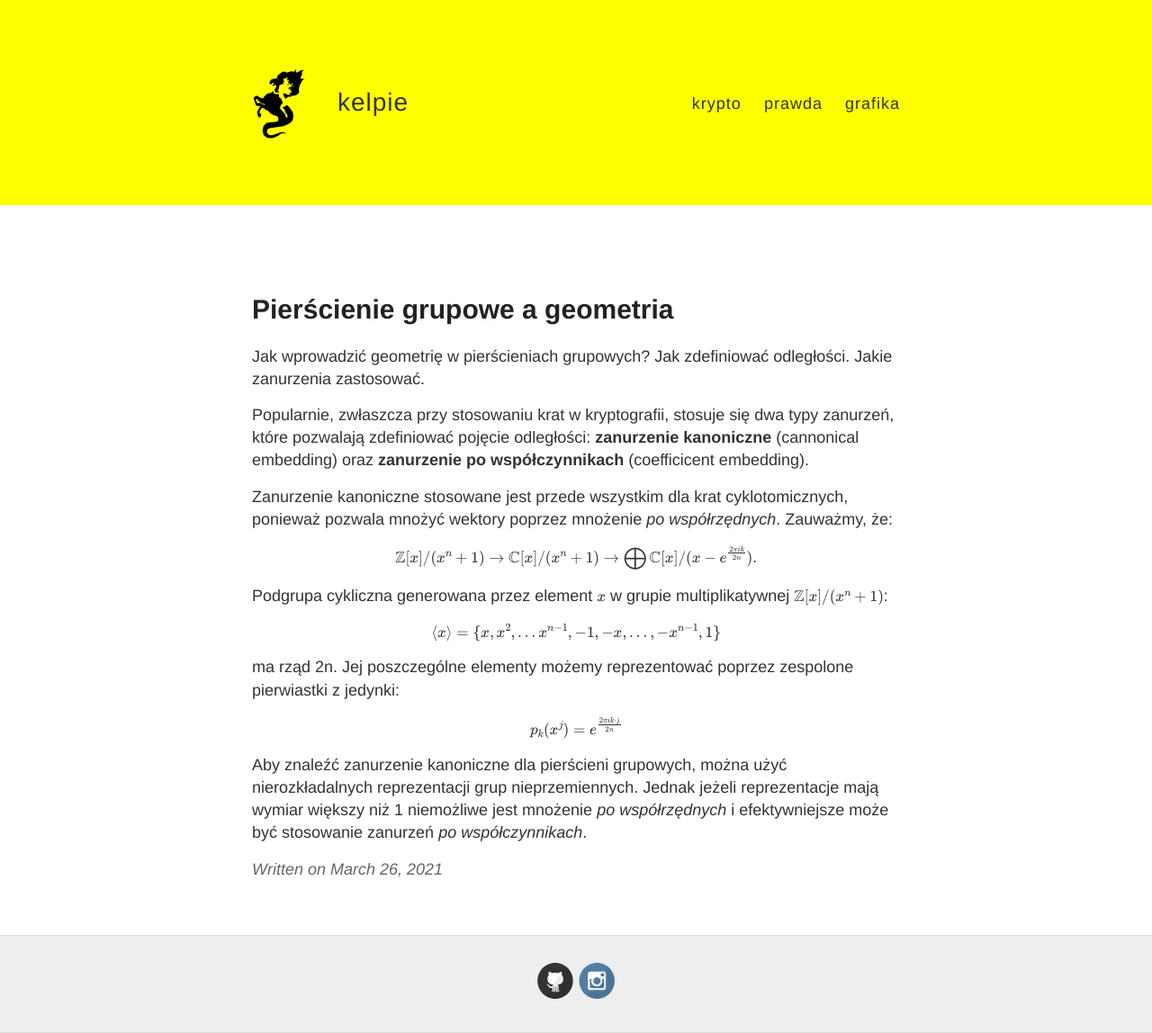
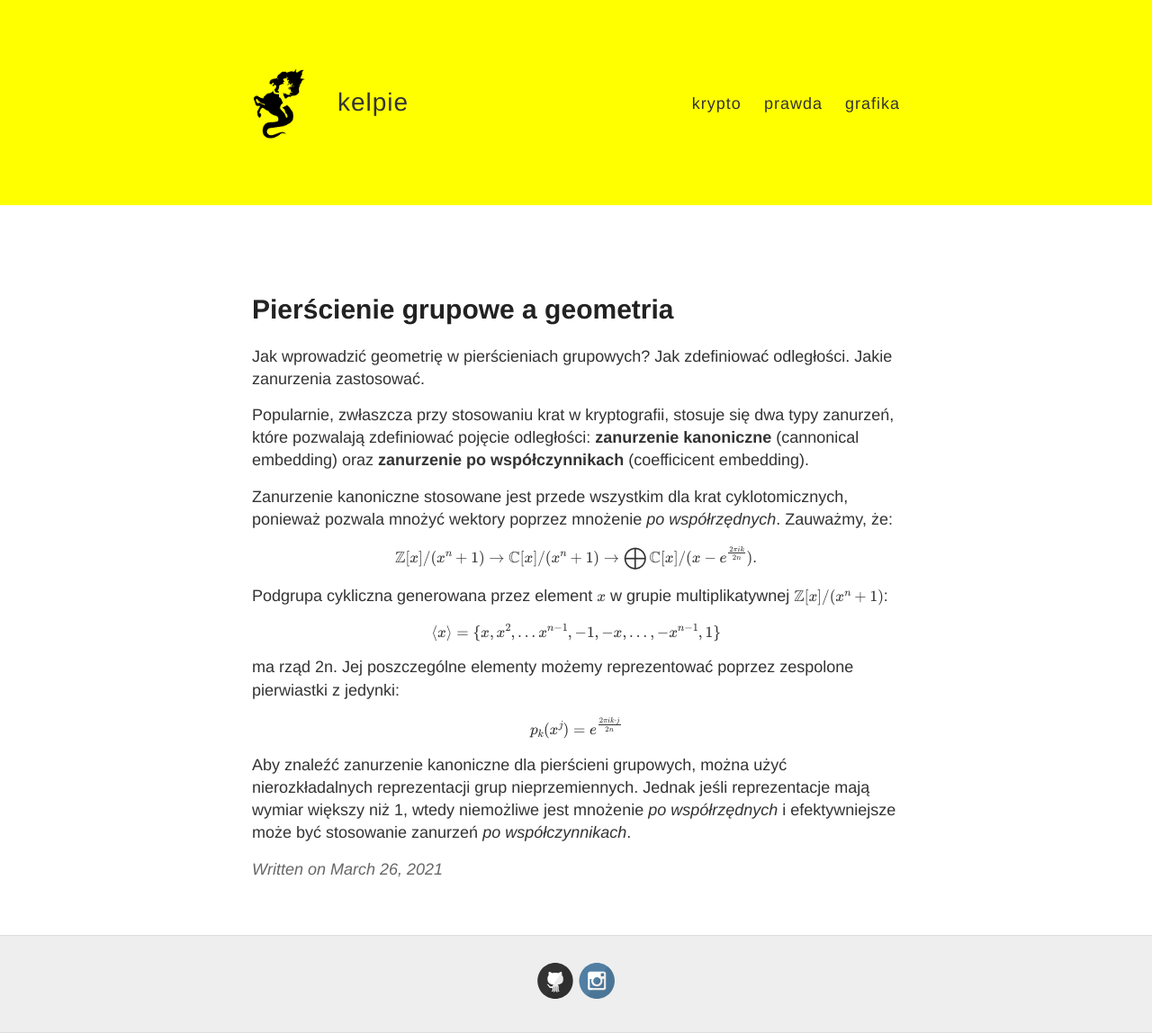
Before and after one commit to keIpie/keIpie.github.io, a Jekyll site: the page built from rg/_posts/2021-3-26-rg-zanurzenia.md, in a window 1280 px wide. Shown: the whole page at 90% size. Built offline with Jekyll 4.4.1, drawn with Linux system fonts in a browser that asks for light colours; formulas are drawn with MathJax 3.

Commit message:
gr zanurzenia

```diff
--- a/rg/_posts/2021-3-26-rg-zanurzenia.md
+++ b/rg/_posts/2021-3-26-rg-zanurzenia.md
@@ -24,5 +24,5 @@ ma rząd 2n. Jej poszczególne elementy możemy reprezentować poprzez zespolone
 $$ p_k(x^j) = e^{\frac{2\pi ik \cdot j}{2n}}$$
 
 Aby znaleźć zanurzenie kanoniczne dla pierścieni grupowych, można użyć nierozkładalnych reprezentacji
-grup nieprzemiennych. Jednak jeżeli reprezentacje mają wymiar większy niż 1 niemożliwe jest mnożenie
+grup nieprzemiennych. Jednak jeśli reprezentacje mają wymiar większy niż 1, wtedy niemożliwe jest mnożenie
 *po współrzędnych* i efektywniejsze może być stosowanie zanurzeń *po współczynnikach*.
```
